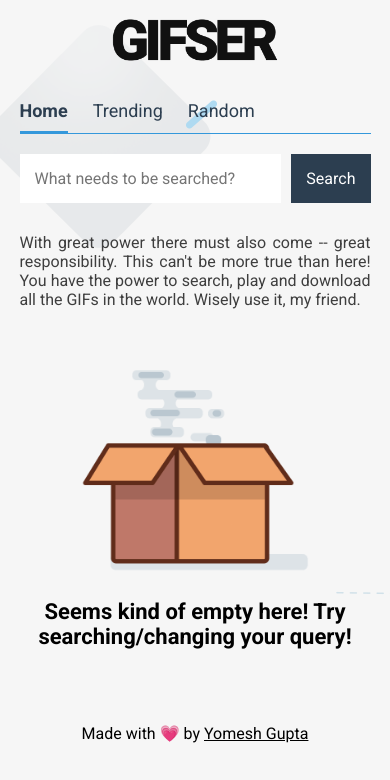
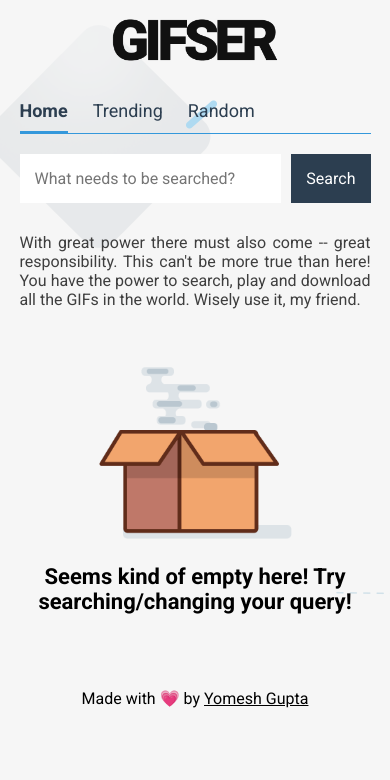
Before and after one commit to yomeshgupta/gifser, a React app: page / in a window 390 px wide. Shown: the top 780 px of the page. Built offline with nearby package versions, Linux system fonts and the light colour scheme.

Commit message:
Description font changes as per device resolution

```diff
--- a/src/styles/index.css
+++ b/src/styles/index.css
@@ -76,6 +76,7 @@
 	margin: 30px auto;
 	text-align: justify;
 	color: #3e3e3e;
+	font-size: 18px;
 }
 /** Content End **/
 
@@ -238,6 +239,12 @@
 		display: inline-block !important;
 	}
 	.empty-state img {
-		width: 70%;
+		width: 60%;
+	}
+	.loader img {
+		width: 10%;
+	}
+	.sub-text {
+		font-size: 16px;
 	}
 }
```
